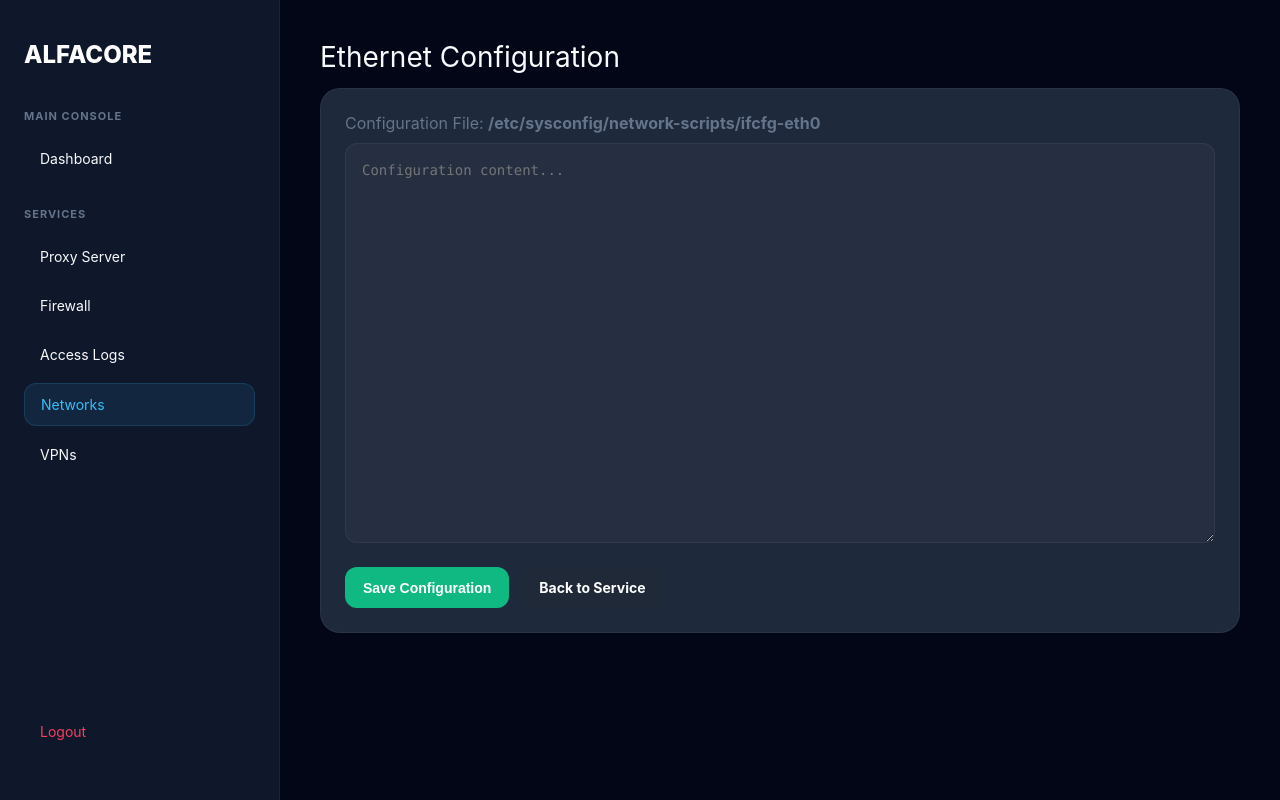
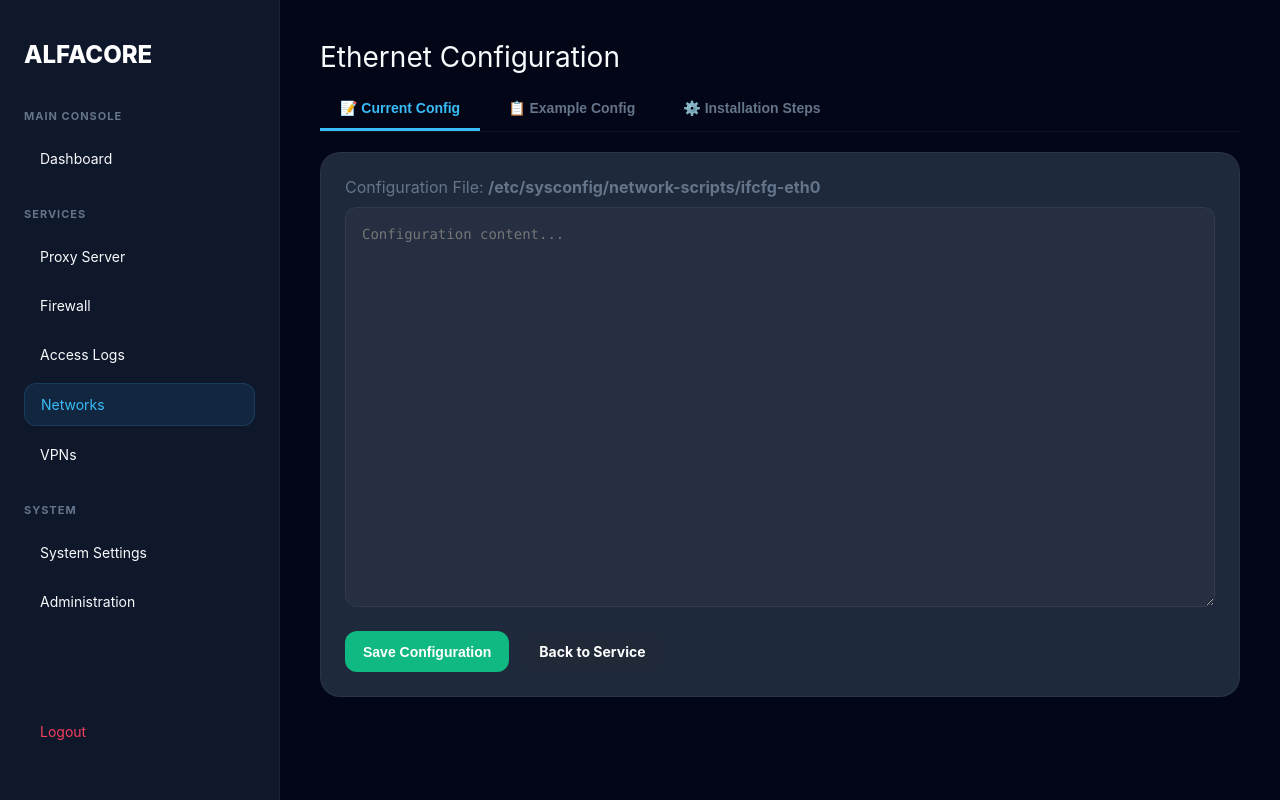
Before and after one commit to RixwanSaleem/Alfa-Core-Firewall, a FastAPI app: page /service/ethernet/config in a window 1280 px wide. Run offline with FastAPI, Linux system fonts and the light colour scheme; the visitor is signed in with stand-in values (Sample User, id 1).

Commit message:
Add tab navigation and example configuration section

```diff
--- a/templates/config.html
+++ b/templates/config.html
@@ -22,7 +22,29 @@
         .btn-gray { background: #1f2937; }
         textarea { width: 100%; min-height: 400px; padding: 16px; border-radius: 12px; border: 1px solid var(--line); background: rgba(255,255,255,0.03); color: var(--text); font-family: 'Monaco', 'Menlo', monospace; font-size: 14px; line-height: 1.5; resize: vertical; }
         .actions { display: flex; gap: 12px; margin-top: 20px; }
+
+        /* Tab styles */
+        .tabs { display: flex; gap: 8px; margin-bottom: 20px; border-bottom: 1px solid var(--line); }
+        .tab-btn { padding: 12px 20px; border: none; background: none; color: var(--muted); cursor: pointer; font-weight: 600; border-bottom: 3px solid transparent; font-size: 14px; transition: all 0.3s; }
+        .tab-btn:hover { color: var(--text); }
+        .tab-btn.active { color: var(--accent); border-bottom-color: var(--accent); }
+        .tab-content { display: none; }
+        .tab-content.active { display: block; }
+        .example-box { background: rgba(255,255,255,0.02); padding: 16px; border-radius: 12px; border-left: 3px solid var(--accent); margin-bottom: 16px; }
+        .install-step { background: rgba(56, 189, 248, 0.08); padding: 12px; border-radius: 8px; margin-bottom: 12px; border-left: 3px solid var(--accent); }
     </style>
+    <script>
+        function switchTab(tabName) {
+            const tabs = document.querySelectorAll('.tab-content');
+            const buttons = document.querySelectorAll('.tab-btn');
+
+            tabs.forEach(tab => tab.classList.remove('active'));
+            buttons.forEach(btn => btn.classList.remove('active'));
+
+            document.getElementById(tabName).classList.add('active');
+            event.target.classList.add('active');
+        }
+    </script>
 </head>
 <body>
 <div class="sidebar">
@@ -35,10 +57,23 @@
     <a href="/logs" class="nav-link">Access Logs</a>
     <a href="/network" class="nav-link {{ 'active' if service_key in ['dhcp-server', 'ethernet'] else '' }}">Networks</a>
     <a href="/vpns" class="nav-link {{ 'active' if service_key in ['ipsec', 'ssl', 'ssh', 'vpn', 'ocserv'] else '' }}">VPNs</a>
+    <span class="nav-label" style="margin-top:20px;">System</span>
+    <a href="/system" class="nav-link">System Settings</a>
+    <a href="/admin" class="nav-link">Administration</a>
     <div style="margin-top:auto;"><a href="/logout" class="nav-link" style="color:var(--red)">Logout</a></div>
 </div>
 <div class="content">
     <div class="page-title">{{ service_label }} Configuration</div>
+
+    <!-- Tab Navigation -->
+    <div class="tabs">
+        <button class="tab-btn active" onclick="switchTab('current-config')">📝 Current Config</button>
+        <button class="tab-btn" onclick="switchTab('example-config')">📋 Example Config</button>
+        <button class="tab-btn" onclick="switchTab('install-steps')">⚙️ Installation Steps</button>
+    </div>
+
+    <!-- Current Configuration Tab -->
+    <div id="current-config" class="tab-content active">
         <div class="card">
             <p class="field">Configuration File: <strong>{{ config_path }}</strong></p>
             <form action="/service/{{ service_key }}/config" method="post">
@@ -50,5 +85,32 @@
             </form>
         </div>
     </div>
+
+    <!-- Example Configuration Tab -->
+    <div id="example-config" class="tab-content">
+        <div class="card">
+            <p class="field" style="margin-bottom: 20px;">✓ Below is a recommended example configuration for {{ service_label }}. You can copy this as a starting point.</p>
+            <div class="example-box">
+                <pre style="font-family: 'Monaco', 'Menlo', monospace; font-size: 13px; line-height: 1.6; overflow-x: auto; white-space: pre-wrap; word-wrap: break-word;">{{ example_config }}</pre>
+            </div>
+            <div class="actions">
+                <a href="/service/{{ service_key }}" class="btn btn-gray" style="text-decoration: none; display: inline-block;">Back to Service</a>
+            </div>
+        </div>
+    </div>
+
+    <!-- Installation Steps Tab -->
+    <div id="install-steps" class="tab-content">
+        <div class="card">
+            <p class="field" style="margin-bottom: 20px;">📚 Follow these steps to install and configure {{ service_label }}:</p>
+            <div style="white-space: pre-wrap; word-wrap: break-word; font-family: 'Monaco', 'Menlo', monospace; font-size: 13px; line-height: 1.8;">
+                {{ install_steps }}
+            </div>
+            <div class="actions" style="margin-top: 30px;">
+                <a href="/service/{{ service_key }}" class="btn btn-gray" style="text-decoration: none; display: inline-block;">Back to Service</a>
+            </div>
+        </div>
+    </div>
+</div>
 </body>
 </html>
```
Lines whose indentation alone changed are shown as unchanged.
